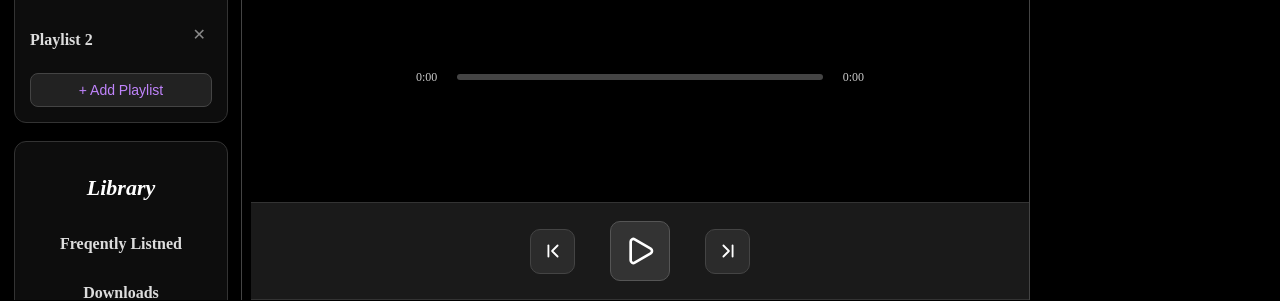
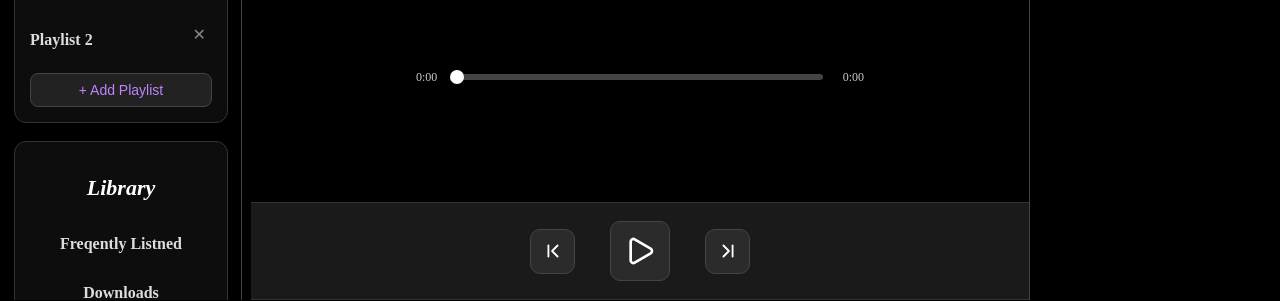
Before and after one commit to Aathisankar-A/react-musicplayer, a React (Vite) app: page / in a window 1280 px wide. Shown: the part 501-802 px from the top of the page. Built offline with nearby package versions, Linux system fonts and the light colour scheme.

Commit message:
updated PalyerControl for making progress bar draggable

```diff
--- a/src/components/PlayerControls/PlayerControls.css
+++ b/src/components/PlayerControls/PlayerControls.css
@@ -8,8 +8,6 @@
   padding: 18px 0;
   border-top: 1px solid #333;
   border-bottom: 1px solid #333;
-
-  backdrop-filter: blur(4px);
 }
 
 .control-btn {
@@ -24,7 +22,6 @@
   display: flex;
   justify-content: center;
   align-items: center;
-
   transition: 0.25s ease;
 }
 
@@ -37,27 +34,20 @@
 .control-btn:nth-child(2) {
   width: 60px;
   height: 60px;
-
-  background: #333;
-  border-color: #555;
-}
-
-.control-btn:nth-child(2):hover {
-  background: #444;
-  transform: scale(1.12);
 }
 
 .control-icon {
   width: 22px;
   height: 22px;
   color: white;
-  transition: 0.2s ease;
 }
 
 .main-icon {
   width: 32px;
   height: 32px;
 }
+
+/* ---------------- Progress Bar ---------------- */
 
 .progress-container {
   display: flex;
@@ -75,16 +65,27 @@
 }
 
 .progress-bar {
+  position: relative;
   flex: 1;
   height: 6px;
   background: #444;
   border-radius: 10px;
   cursor: pointer;
-  overflow: hidden;
 }
 
 .progress-fill {
   height: 100%;
   background: linear-gradient(90deg, #c084fc, #9333ea);
-  transition: width 0.2s linear;
+  border-radius: 10px;
 }
+
+.progress-thumb {
+  position: absolute;
+  top: 50%;
+  transform: translate(-50%, -50%);
+  width: 14px;
+  height: 14px;
+  background: white;
+  border-radius: 50%;
+  pointer-events: none;
+}
--- a/src/components/PlayerControls/PlayerControls.jsx
+++ b/src/components/PlayerControls/PlayerControls.jsx
@@ -1,4 +1,4 @@
-import React, { useEffect } from "react";
+import React, { useEffect, useState, useRef } from "react";
 
 import PlayIcon from "../../assets/play-icon.svg?react";
 import PauseIcon from "../../assets/pause-icon.svg?react";
@@ -11,21 +11,27 @@ import { useQueue } from "../../Context/QueueContext/QueueContext.jsx";
 import "./PlayerControls.css";
 
 export default function PlayerControls() {
-  const { isPlaying, togglePlay, play, next: songNext, prev, setSongById, currentTime,duration, audioRef } = useSong();
+  const { isPlaying, togglePlay, play, next: songNext, prev, setSongById, currentTime, duration, audioRef } = useSong();
+
   const { queue, removeFromQueue } = useQueue();
+
+  const progressRef = useRef(null);
+
+  const [isDragging, setIsDragging] = useState(false);
+  const [dragTime, setDragTime] = useState(null);
 
   // Spacebar shortcut
   useEffect(() => {
     const handleKey = (e) => {
-      if(e.code === "Space") {
+      if (e.code === "Space") {
         e.preventDefault();
         togglePlay();
       }
-      else if(e.code === "ArrowRight"){
+      else if (e.code === "ArrowRight") {
         e.preventDefault();
         handleNext();
       }
-      else if(e.code === "ArrowLeft"){
+      else if (e.code === "ArrowLeft") {
         e.preventDefault();
         prev();
       }
@@ -56,34 +62,81 @@ export default function PlayerControls() {
     return `${min}:${sec}`;
   };
 
-  // Progress Bar
+  const calculateTimeFromMouse = (clientX) => {
+    if (!progressRef.current || !duration) return null;
+
+    const rect = progressRef.current.getBoundingClientRect();
+    const percent = (clientX - rect.left) / rect.width;
+    const clamped = Math.max(0, Math.min(1, percent));
+
+    return clamped * duration;
+  };
+
+  useEffect(() => {
+    const handleMouseMove = (e) => {
+      if (!isDragging) return;
+      const time = calculateTimeFromMouse(e.clientX);
+      if (time !== null) setDragTime(time);
+    };
+
+    const handleMouseUp = () => {
+      if (!isDragging) return;
+
+      setIsDragging(false);
+
+      if (dragTime !== null && audioRef.current) {
+        audioRef.current.currentTime = dragTime;
+      }
+
+      setDragTime(null);
+    };
+
+    window.addEventListener("mousemove", handleMouseMove);
+    window.addEventListener("mouseup", handleMouseUp);
+
+    return () => {
+      window.removeEventListener("mousemove", handleMouseMove);
+      window.removeEventListener("mouseup", handleMouseUp);
+    };
+  }, [isDragging, dragTime]);
+
+  const displayTime = isDragging && dragTime !== null ? dragTime : currentTime;
 
   return (
     <>
+      {/* Progress Bar */}
       <div className="progress-container">
-        <span className="time">
-          {formatTime(currentTime)}
-        </span>
+        <span className="time">{formatTime(displayTime)}</span>
 
         <div
           className="progress-bar"
-          onClick={(e) => {
-            const rect = e.currentTarget.getBoundingClientRect();
-            const percent = (e.clientX - rect.left) / rect.width;
-            audioRef.current.currentTime = percent * duration;
-          }}>
+          ref={progressRef}
+          onMouseDown={(e) => {
+            e.preventDefault();
+            setIsDragging(true);
+            const time = calculateTimeFromMouse(e.clientX);
+            if (time !== null) setDragTime(time);
+          }}
+        >
+          <div
+            className="progress-fill"
+            style={{
+              width: `${(displayTime / duration) * 100 || 0}%`,
+            }}
+          />
 
           <div
-            className="progress-fill"
-            style={{ width: `${(currentTime / duration) * 100 || 0}%` }}
+            className="progress-thumb"
+            style={{
+              left: `${(displayTime / duration) * 100 || 0}%`,
+            }}
           />
         </div>
 
-        <span className="time">
-          {formatTime(duration)}
-        </span>
+        <span className="time">{formatTime(duration)}</span>
       </div>
 
+      {/* Controls */}
       <div className="player-controls">
         <button className="control-btn" onClick={prev}>
           <PrevIcon className="control-icon" />
```
